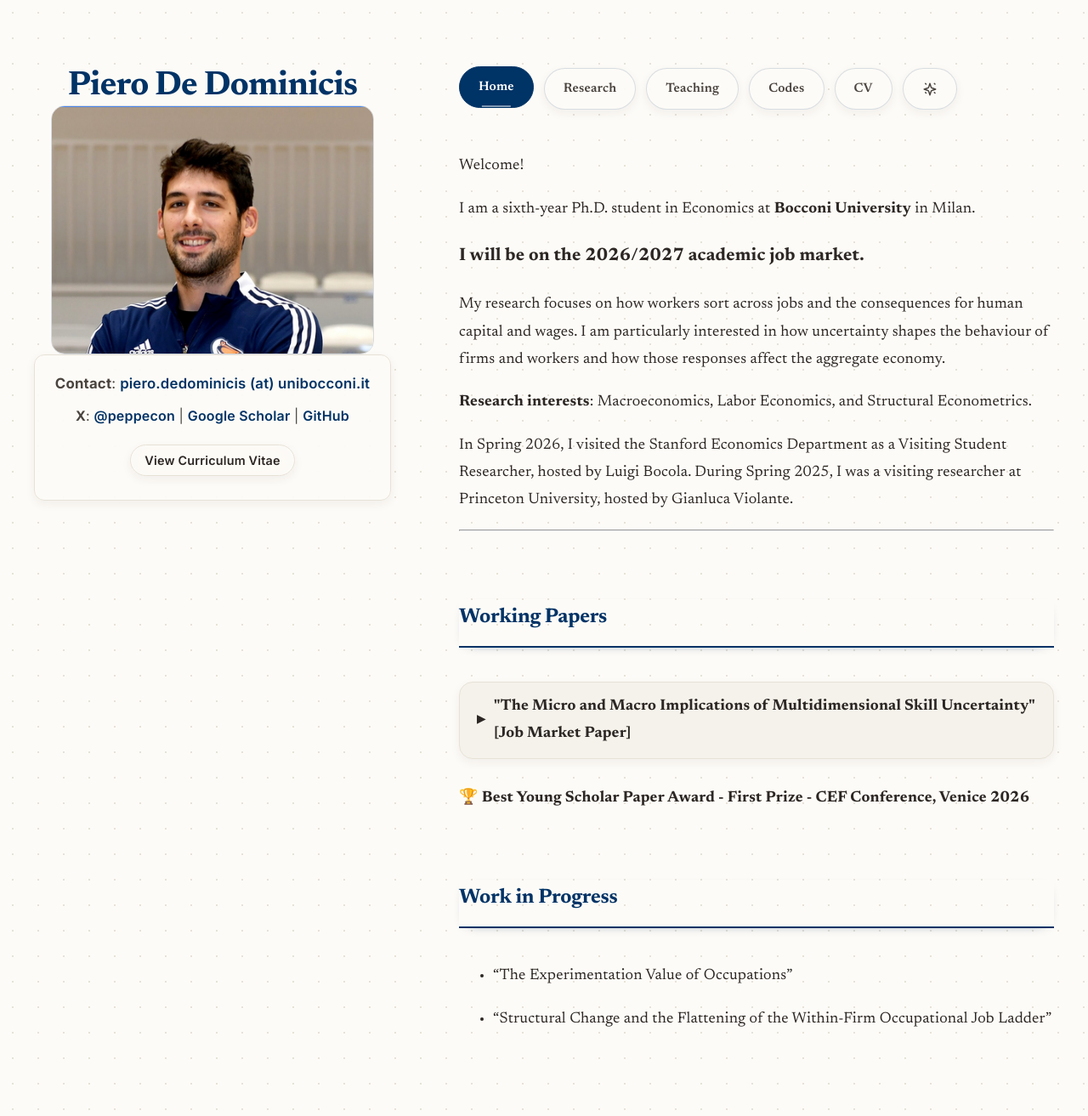
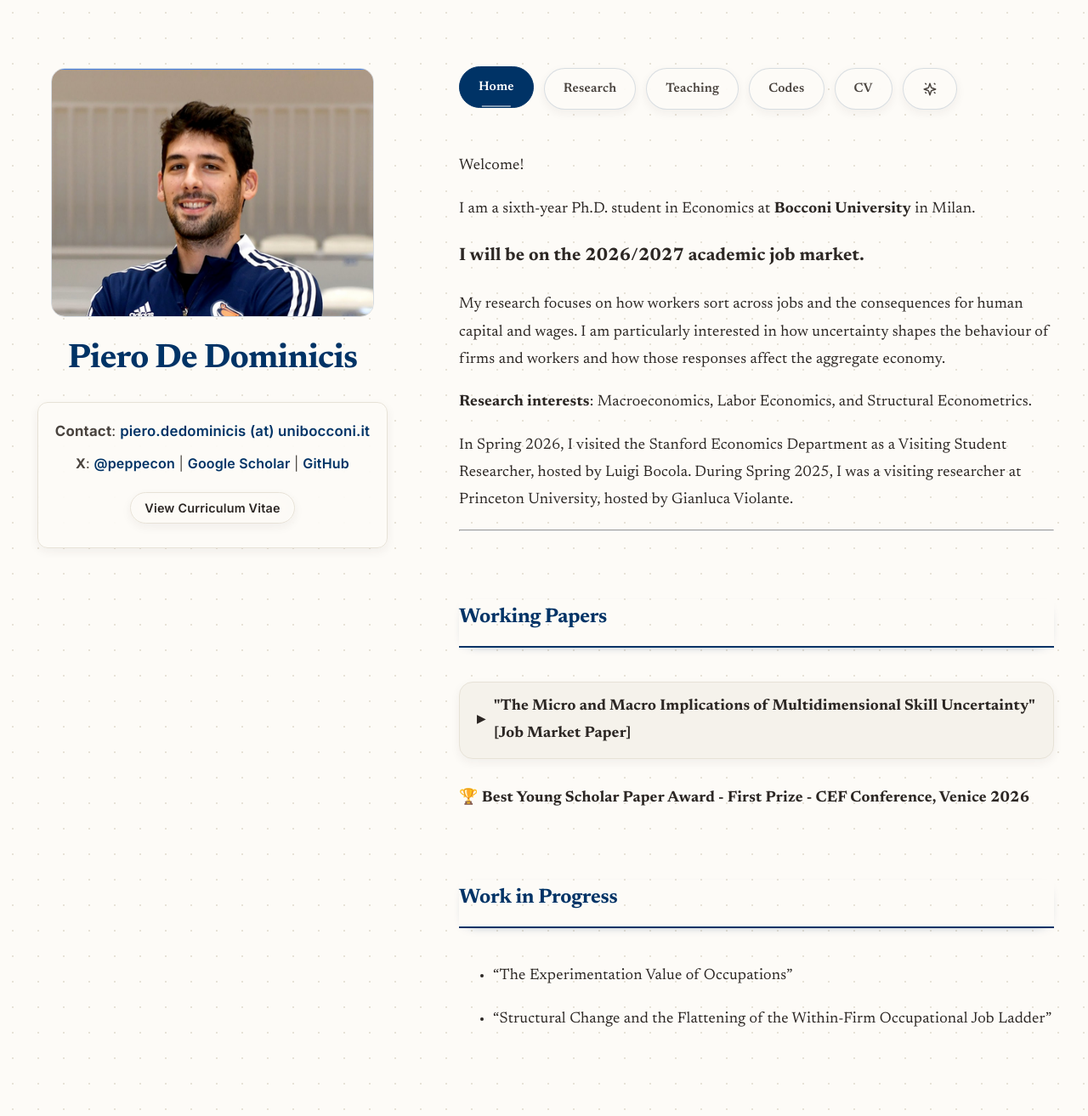
Before and after one commit to peppecon/peppecon.github.io, a Jekyll site: the page built from _pages/about.md, in a window 1280 px wide and 1313 px high. Shown: the whole window at 85% size. Built offline with Jekyll 4.4.1, drawn with Linux system fonts in a browser that asks for light colours.

Commit message:
Swap name and picture order and improve spacing

```diff
--- a/_layouts/default.html
+++ b/_layouts/default.html
@@ -21,10 +21,10 @@ layout: compress
     <aside class="sidebar animate-in">
       <div class="sidebar-sticky">
         <div class="sidebar-profile">
-          <h1 class="site-title-small"><a href="{{ site.baseurl }}/">{{ site.title }}</a></h1>
           <div class="hero-image-container sidebar-image">
             <img src="{{ base_path }}/images/{{ site.author.avatar }}" alt="{{ site.author.name }}" class="hero-image">
           </div>
+          <h1 class="site-title-small"><a href="{{ site.baseurl }}/">{{ site.title }}</a></h1>
           <div class="sidebar-contact">
             <p><strong>Contact</strong>: <a href="mailto:piero.dedominicis@unibocconi.it">piero.dedominicis (at) unibocconi.it</a></p>
             <p class="social-links">
--- a/_sass/modern-layout.scss
+++ b/_sass/modern-layout.scss
@@ -119,9 +119,13 @@ html.modern-layout::after {
 .sidebar-sticky {
   position: sticky;
   top: 80px;
+}
+
+.sidebar-profile {
   display: flex;
   flex-direction: column;
-  gap: 25px;
+  gap: 28px;
+  align-items: center;
 }
 
 .site-title-small {
```
